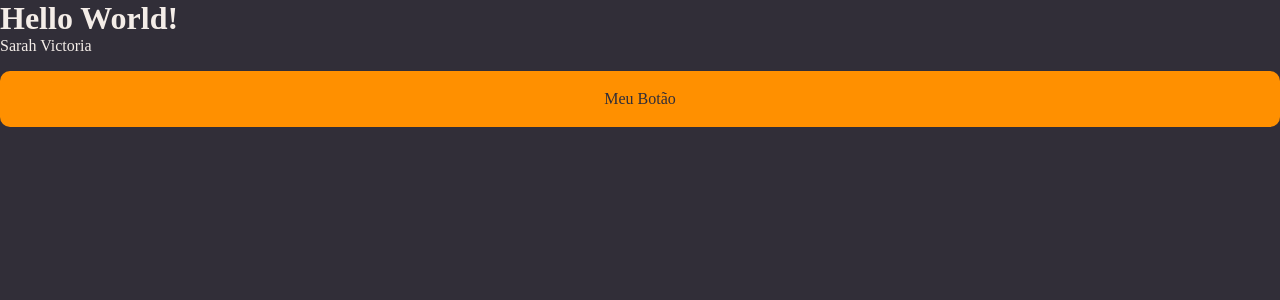
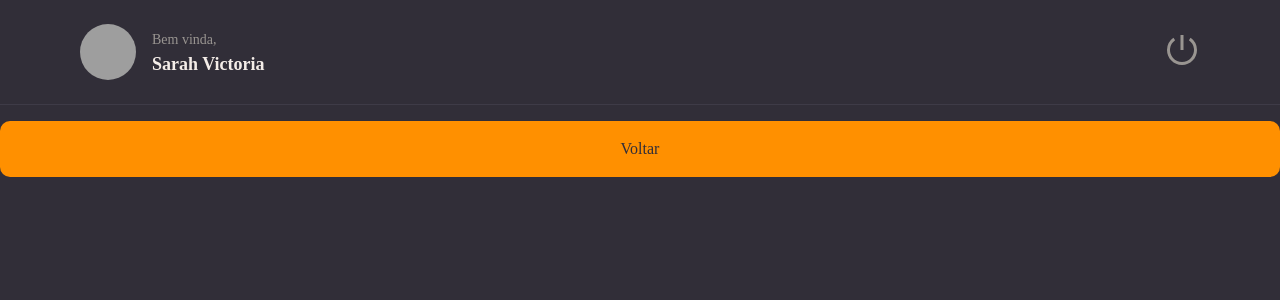
Before and after one commit to sarahvjustino/RockeatNotes-Explorer, a React app: page / in a window 1280 px wide. Shown: the top 300 px of the page. Built offline with nearby package versions, Linux system fonts and the light colour scheme; grey boxes are pictures that could not be loaded; the HTML template or start-up script is replaced by a standard one.

Commit message:
feat: created header component with profile and logout components

```diff
--- a/package.json
+++ b/package.json
@@ -12,6 +12,7 @@
   "dependencies": {
     "react": "^18.2.0",
     "react-dom": "^18.2.0",
+    "react-icons": "^4.10.1",
     "styled-components": "^6.0.7"
   },
   "devDependencies": {
--- a/src/components/Button/index.jsx
+++ b/src/components/Button/index.jsx
@@ -1,5 +1,9 @@
 import { Container } from "./styles";
 
-export function Button() {
-  return <Container type="button">Meu Botão</Container>;
+export function Button({ title, loading = false }) {
+  return (
+    <Container type="button" disabled={loading}>
+      {loading ? "Carregando..." : title}
+    </Container>
+  );
 }
--- /dev/null
+++ b/src/components/Header/index.jsx
@@ -0,0 +1,21 @@
+import { RiShutDownLine } from "react-icons/ri";
+import { Container, Profile, Logout } from "./styles";
+
+export function Header() {
+  return (
+    <Container>
+      <Profile>
+        <img src="https://github.com/sarahvjustino.png" alt="Foto do Usuário" />
+
+        <div>
+          <span>Bem vinda,</span>
+          <strong>Sarah Victoria</strong>
+        </div>
+      </Profile>
+
+      <Logout>
+        <RiShutDownLine />
+      </Logout>
+    </Container>
+  );
+}
--- /dev/null
+++ b/src/components/Header/styles.js
@@ -0,0 +1,53 @@
+import styled from "styled-components";
+
+export const Container = styled.header`
+    grid-area: header;
+
+    height: 105px;
+    width: 100%;
+
+    border-bottom: 1px solid ${({ theme }) => theme.COLORS.BACKGROUND_700};
+
+    display: flex;
+    justify-content: space-between;
+
+    padding: 0 80px;
+`
+
+export const Profile = styled.div`
+    display: flex;
+    align-items: center;
+    gap: 16px;
+
+    > img {
+        height: 56px;
+        width: 56px;
+        border-radius: 50%;
+    }
+
+    > div{
+        display: flex;
+        flex-direction: column;
+        line-height: 24px;
+
+        span{
+            font-size: 14px;
+            color: ${({ theme }) => theme.COLORS.GRAY_100};
+        }
+
+        strong{
+            font-size: 18px;
+            color: ${({ theme }) => theme.COLORS.WHITE};
+        }
+    }
+`
+
+export const Logout = styled.button`
+    border: none;
+    background: none;
+
+    > svg {
+        color: ${({ theme }) => theme.COLORS.GRAY_100};
+        font-size: 36px;
+    }
+`
--- a/src/pages/Details/index.jsx
+++ b/src/pages/Details/index.jsx
@@ -1,14 +1,13 @@
 import { Container } from "./styles.js";
 
+import { Header } from "../../components/Header";
 import { Button } from "../../components/Button";
 
 export function Details() {
   return (
     <Container>
-      <h1>Hello World!</h1>
-      <span>Sarah Victoria</span>
-
-      <Button />
+      <Header />
+      <Button title="Voltar" />
     </Container>
   );
 }
--- a/src/pages/Details/styles.js
+++ b/src/pages/Details/styles.js
@@ -1,4 +1,13 @@
 import styled from "styled-components";
 
 export const Container = styled.div`
+    display: grid;
+    grid-template-rows: 105px auto;
+    grid-template-areas:
+    "header"
+    "content";
+
+    width: 100%;
+    height: 100vh;
+
 `
```
Also changed, not shown: 1 other file (tests, documents, lock files or other folders).
